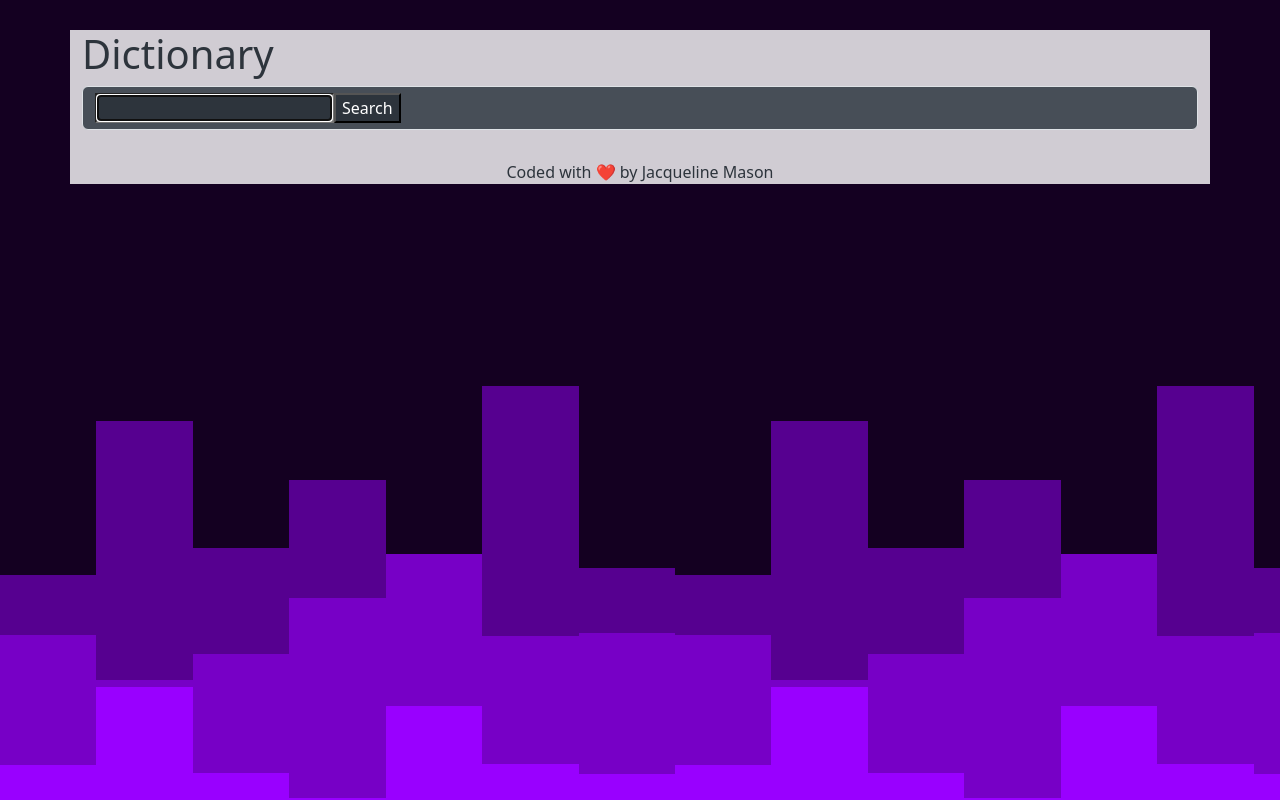
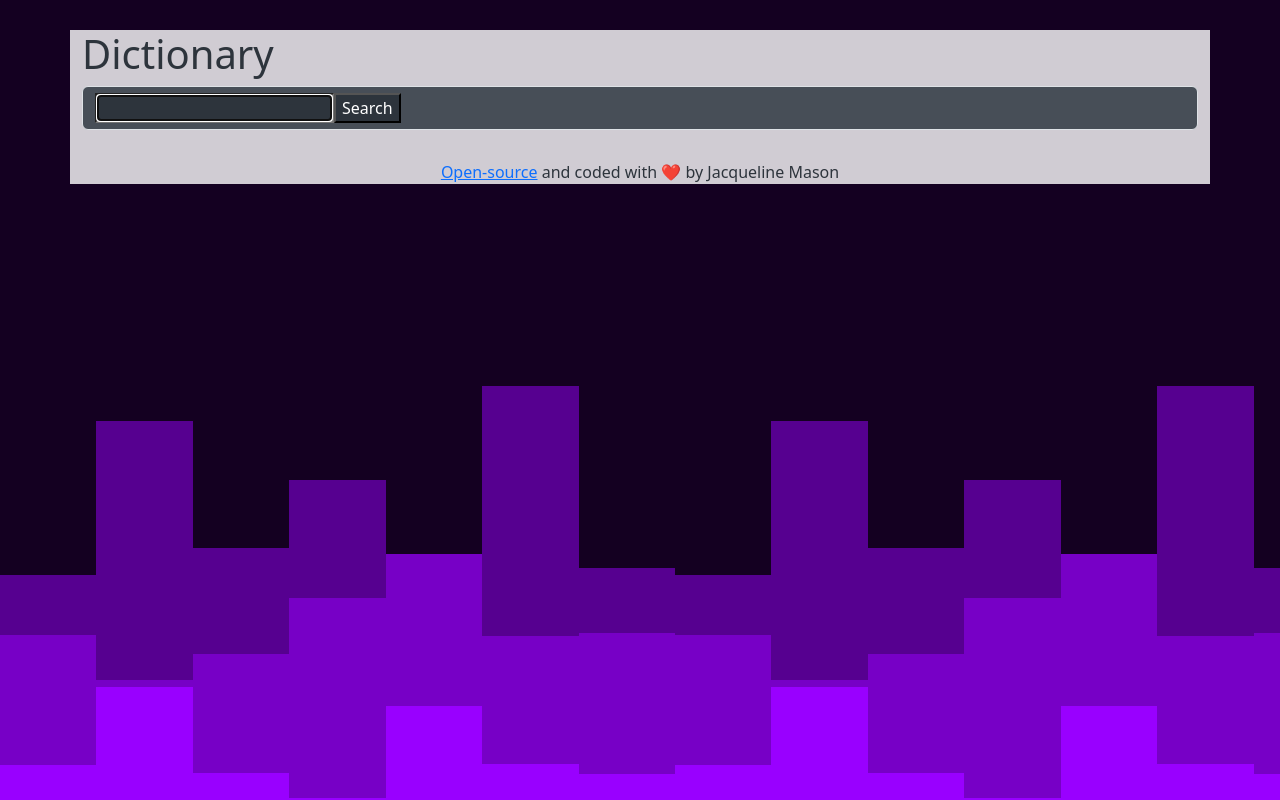
Before and after one commit to rookiebehaviour/react-dictionary-app, a React (Create React App) app: page / in a window 1280 px wide. Built offline with nearby package versions, Linux system fonts and the light colour scheme.

Commit message:
Added link to github repository in footer

```diff
--- a/src/App.js
+++ b/src/App.js
@@ -9,7 +9,10 @@ function App() {
           <Dictionary />
         </main>
         <footer className="text-center">
-          Coded with ❤️ by Jacqueline Mason
+          <a href="https://github.com/rookiebehaviour/react-dictionary-app">
+            Open-source
+          </a>{" "}
+          and coded with ❤️ by Jacqueline Mason
         </footer>
       </div>
     </div>
```
